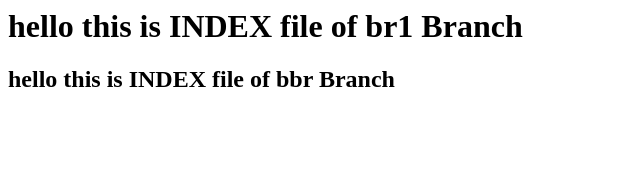
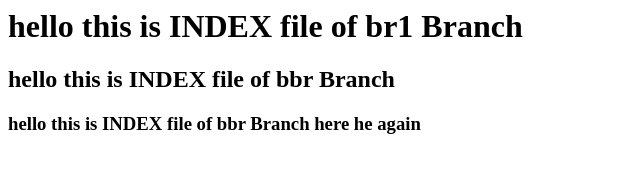
Before and after one commit to LM10Piyush/PiyushF, a plain HTML site: page index.html in a window 1280 px wide. Shown: the whole page, without its empty margins (0-640 px from the left). Drawn offline with Linux system fonts and the light colour scheme.

Commit message:
index change
here he again

```diff
--- a/index.html
+++ b/index.html
@@ -1,2 +1,3 @@
 <h1> hello this is INDEX file of br1 Branch </h1>
 <h2> hello this is INDEX file of bbr Branch </h2>
+<h3> hello this is INDEX file of bbr Branch  here he again</h3>
```
